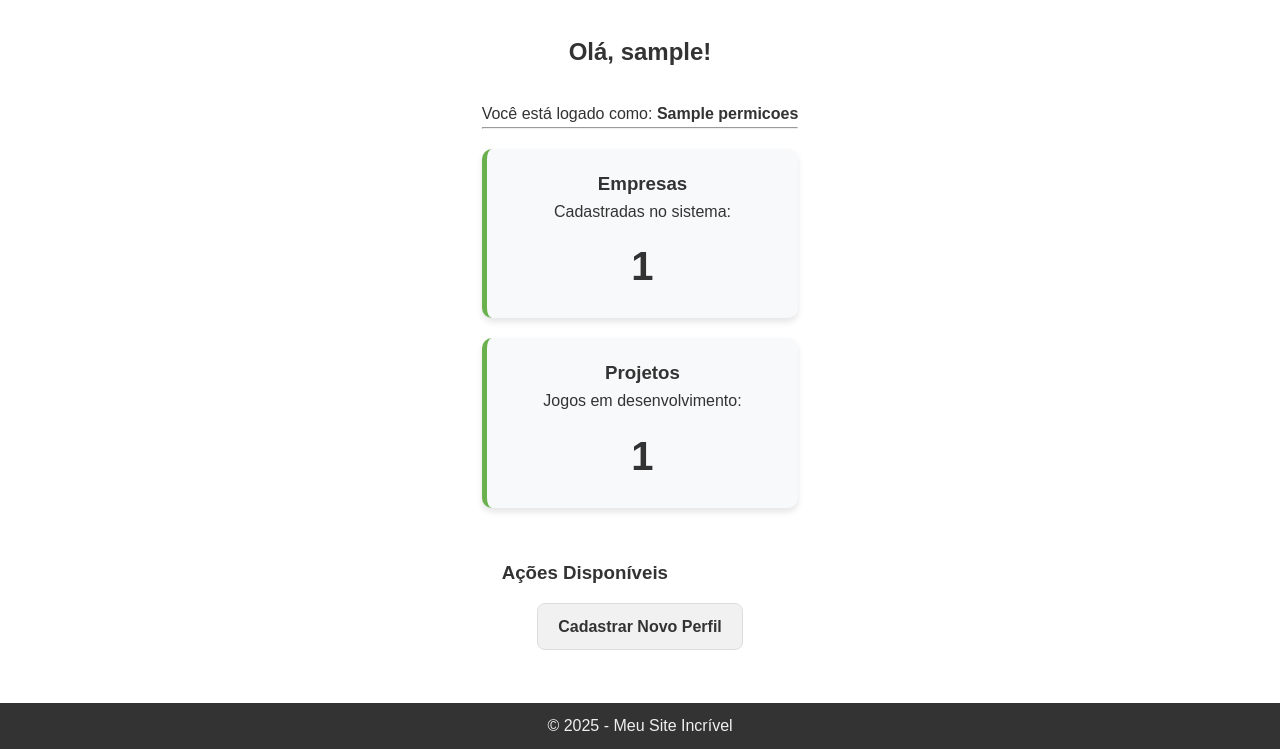
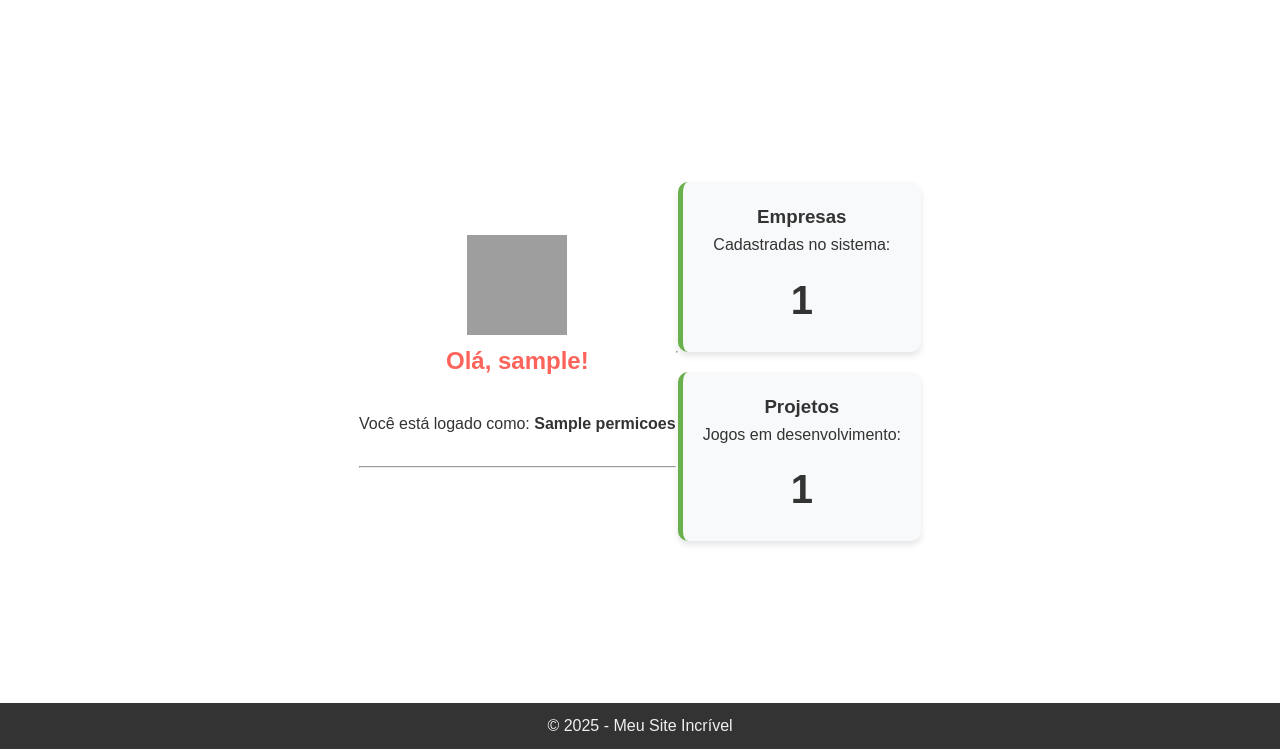
Before and after one commit to thiago-de-mattos/Projeto-Integrador, a Django app: template templates/home.html in a window 1280 px wide. Shown: the part 51-800 px from the top of the page. Run offline with Django 5.2, Linux system fonts and the light colour scheme; a user stored in the database is signed in; tables that the repository leaves empty hold one stand-in row (values such as "Sample post"); the template is opened without the code that fills it: most values are stand-ins (such as "Sample title", 1, 10 or a date in 2020); grey boxes are pictures that could not be loaded.

Commit message:
refactor: edicao da estilizacao e ordem das informacoes na pagina

```diff
--- a/templates/home.html
+++ b/templates/home.html
@@ -5,11 +5,35 @@
 
 {% block content %}
 
-<div class="dashboard-container">
-    <section class="welcome-header">
+
+
+<div class="dashboard-container", style="text-align: center;">
+
+    <div style="text-align: center;">
+        <img src="https://ggjv4.s3.us-west-1.amazonaws.com/files/styles/sidebar_full/s3/jam_sites/2025/162364/site_poster/logo-vert-fullcolor.png" alt="Logomarca da AC Jogos" width="100" height="100">
+    </div>
+
+    <section class="titulo-diretoria">
         <h1>Olá, {{ user.username }}!</h1>
-        <p>Você está logado como: <strong>{{ permicoes }}</strong></p>
     </section>
+
+    <p style="margin-bottom: 30px;">Você está logado como: <strong>{{ permicoes }}</strong></p>
+
+    <hr>
+    {% if permicoes == "Diretoria" %}
+    <div class="actions-section" style="background: #fff; padding: 20px; border-radius: 10px; text-align: center; margin-bottom: 10px;">
+        <h3>Ações Disponíveis:</h3>
+        <div class="button-group">
+
+                <a href="{% url 'visao_diretoria' %}" class="btn-primary">
+                    Visualizar Painel da Diretoria
+                </a>
+
+                <a href="{% url 'cadastro' %}" class="btn-outline">Cadastrar Novo Perfil</a>
+            {% endif %}
+
+        </div>
+    </div>
 
     <hr>
 
@@ -26,20 +50,6 @@
             <p class="stat-number">{{ total_projetos }}</p>
         </div>
     </div>
-
-    <div class="actions-section" style="margin-top: 30px; background: #fff; padding: 20px; border-radius: 10px;">
-        <h3>Ações Disponíveis</h3>
-        <div class="button-group">
-
-            {% if permicoes == "Diretoria" %}
-                <a href="{% url 'visao_diretoria' %}" class="btn-primary">
-                    Visualizar Painel da Diretoria
-                </a>
-            {% endif %}
-
-            <a href="{% url 'cadastro' %}" class="btn-outline">Cadastrar Novo Perfil</a>
-        </div>
-    </div>
 </div>
 
 {% endblock %}
```
